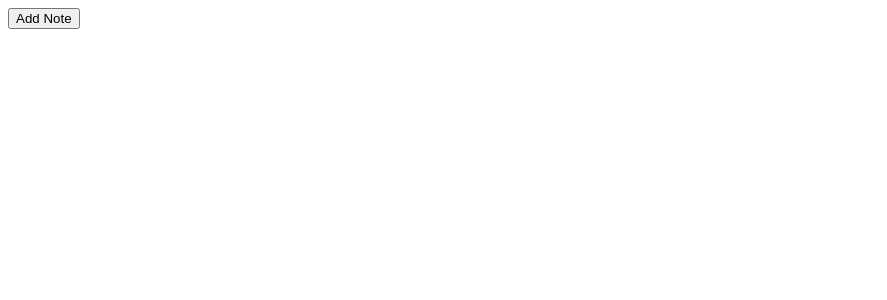
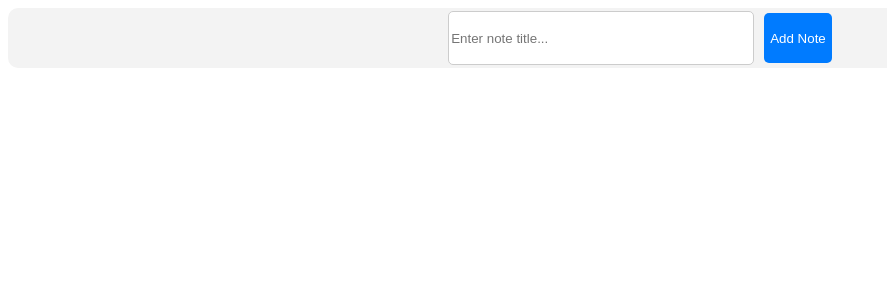
Before and after one commit to Ranvirdeshmukh/TakeNotes., a React (Vite) app: page / in a window 1280 px wide. Shown: the top 300 px of the page, without its empty margins (0-887 px from the left). Built offline with nearby package versions, Linux system fonts and the light colour scheme.

Commit message:
done part1

```diff
--- a/index.html
+++ b/index.html
@@ -4,6 +4,7 @@
     <title>starter pack</title>
     <meta name="viewport" content="width=device-width, initial-scale=1.0">
     <link href="https://fonts.googleapis.com/css?family=Roboto" rel="stylesheet">
+    <link rel="stylesheet" href="https://cdnjs.cloudflare.com/ajax/libs/font-awesome/6.0.0-beta3/css/all.min.css">
   </head>
   <body>
     <div id="root"></div>
--- a/package.json
+++ b/package.json
@@ -27,6 +27,7 @@
     "react": "^18.2.0",
     "react-dom": "^18.2.0",
     "react-draggable": "^4.4.6",
+    "react-resizable": "^3.0.5",
     "react-router-dom": "^6.22.3"
   }
 }
--- a/src/App.css
+++ b/src/App.css
@@ -9,3 +9,63 @@
   padding: 10px;
   background-color: white;
 }
+
+
+/* App.css or another CSS file */
+.note {
+  position: absolute;
+  border: 1px solid black;
+  padding: 10px;
+  background-color: white;
+  cursor: move; /* Indicates the note is movable */
+}
+
+.note.editing {
+  background-color: yellow; /* Example style when editing a note */
+}
+
+/* Add these styles to your CSS file */
+.react-resizable-handle {
+  position: absolute;
+  width: 10px;
+  height: 10px;
+  background-color: #000000;
+  border: 2px solid #ddd;
+}
+
+.react-resizable-handle-se {
+  right: 0;
+  bottom: 0;
+  cursor: se-resize; /* Cursor seen when hovering over the bottom-right corner */
+}
+
+/* Toolbar styles */
+.toolbar {
+  display: flex;
+  justify-content: center;
+  align-items: center;
+  height: 20px; /* Reduced height */
+  margin-bottom: 20px; /* Space below the toolbar */
+  border-radius: 10px; /* Rounded corners */
+  padding: 5px 10px; /* Padding for aesthetic spacing */
+  background-color: #f3f3f3; /* Light grey background */
+}
+
+.toolbar input,
+.toolbar button {
+  height: 100%; /* Match height of the toolbar */
+  border-radius: 5px; /* Slightly rounded corners for input and button */
+}
+
+.toolbar input {
+  margin-right: 10px;
+  width: 300px; /* Adjust width as needed */
+  border: 1px solid #ccc; /* Subtle border for the input */
+}
+
+.toolbar button {
+  cursor: pointer; /* Improves UX by showing a pointer cursor on hover */
+  background-color: #007bff; /* Bootstrap primary color for example */
+  color: white; /* White text color */
+  border: none; /* No border for the button */
+}
--- a/src/App.jsx
+++ b/src/App.jsx
@@ -1,23 +1,32 @@
-// App.jsx
 import React, { useState } from 'react';
 import Note from './note';
 
 function App() {
   const [notes, setNotes] = useState({});
+  const [newNoteTitle, setNewNoteTitle] = useState('');
 
-  const addNote = note => {
-    const id = Date.now(); // A simple way to get a unique id
+  const addNote = () => {
+    const id = Date.now();
+    const newNote = {
+      id,
+      title: newNoteTitle || 'New Note', // Use the input title or default to 'New Note'
+      text: 'Note content...',
+      x: 0, // Default position
+      y: 0, // Default position
+      zIndex: 100, // Starting zIndex, adjust as needed
+    };
     setNotes(prevNotes => ({
       ...prevNotes,
-      [id]: { ...note, id },
+      [id]: newNote,
     }));
+    setNewNoteTitle(''); // Clear the input field after adding a note
   };
 
-  const deleteNote = id => {
+  const deleteNote = idToDelete => {
     setNotes(prevNotes => {
-      const newNotes = { ...prevNotes };
-      delete newNotes[id];
-      return newNotes;
+      const updatedNotes = { ...prevNotes };
+      delete updatedNotes[idToDelete];
+      return updatedNotes;
     });
   };
 
@@ -30,16 +39,29 @@ function App() {
 
   return (
     <div>
-      {/* Placeholder for adding a note, for demonstration purposes */}
-      <button onClick={() => addNote({
-        title: 'New Note', text: 'Type here...', x: 100, y: 100, zIndex: 1,
-      })}
+      <div
+        className="toolbar"
+        style={{
+          display: 'flex', justifyContent: 'center', alignItems: 'center', height: '50px', marginBottom: '20px',
+        }}
       >
-        Add Note
-      </button>
+        <input
+          type="text"
+          placeholder="Enter note title..."
+          value={newNoteTitle}
+          onChange={e => setNewNoteTitle(e.target.value)}
+          style={{ marginRight: '10px', width: '300px', height: '100%' }} // Match the height of the toolbar
+        />
+        <button style={{ height: '100%' }} onClick={addNote}>Add Note</button>
+      </div>
       <div className="notes-container">
         {Object.entries(notes).map(([id, note]) => (
-          <Note key={id} note={note} deleteNote={deleteNote} updateNote={updateNote} />
+          <Note
+            key={id}
+            note={note}
+            deleteNote={() => deleteNote(id)}
+            updateNote={updateNote}
+          />
         ))}
       </div>
     </div>
--- a/src/note.jsx
+++ b/src/note.jsx
@@ -1,34 +1,72 @@
-// Note.jsx
 import React, { useState } from 'react';
-import PropTypes from 'prop-types'; // This line imports PropTypes
+import PropTypes from 'prop-types';
+import Draggable from 'react-draggable';
+import { Resizable } from 'react-resizable';
 
 function Note({ note, deleteNote, updateNote }) {
   const [isEditing, setIsEditing] = useState(false);
   const [title, setTitle] = useState(note.title);
   const [text, setText] = useState(note.text);
+  // Define default and minimum sizes for the note
+  const defaultSize = { width: 170, height: 170 };
+  const minSize = { width: 170, height: 170 }; // Minimum size
+  const [noteSize, setNoteSize] = useState(defaultSize);
 
   const handleSave = () => {
-    updateNote(note.id, { title, text });
+    updateNote(note.id, { title, text, ...noteSize });
     setIsEditing(false);
   };
 
+  const handleResize = (event, { size }) => {
+    setNoteSize(size);
+  };
+
+  const handleDrag = (e, data) => {
+    updateNote(note.id, { x: data.x, y: data.y });
+  };
+
+  const expandNote = () => {
+    if (noteSize.width === 400 && noteSize.height === 400) {
+      setNoteSize(defaultSize);
+    } else {
+      setNoteSize({ width: 400, height: 400 });
+    }
+  };
+
   return (
-    <div className="note" style={{ left: `${note.x}px`, top: `${note.y}px`, zIndex: note.zIndex }}>
+    <Draggable
+      axis="both"
+      handle=".note-header"
+      defaultPosition={{ x: note.x, y: note.y }}
+      position={null}
+      onDrag={handleDrag}
+    >
+      <Resizable
+        width={noteSize.width}
+        height={noteSize.height}
+        onResize={handleResize}
+        minConstraints={[minSize.width, minSize.height]}
+        maxConstraints={[800, 600]} // Optionally set max size constraints
+      >
+        <div className="note" style={{ zIndex: note.zIndex, width: noteSize.width, height: noteSize.height }}>
           {isEditing ? (
-        <div>
+            <div className="edit-mode">
               <input value={title} onChange={e => setTitle(e.target.value)} />
               <textarea value={text} onChange={e => setText(e.target.value)} />
               <button onClick={handleSave}>Save</button>
             </div>
           ) : (
-        <div>
-          <h1>{note.title}</h1>
+            <div className="view-mode">
+              <div className="note-header"><h1>{note.title}</h1></div>
               <p>{note.text}</p>
               <button onClick={() => setIsEditing(true)}>Edit</button>
               <button onClick={() => deleteNote(note.id)}>Delete</button>
+              <button onClick={expandNote} aria-label="Expand Note"><i className="fas fa-expand-arrows-alt" /></button>
             </div>
           )}
         </div>
+      </Resizable>
+    </Draggable>
   );
 }
 
```
Also changed, not shown: 1 other file (tests, documents, lock files or other folders). Lines whose indentation alone changed are shown as unchanged.
